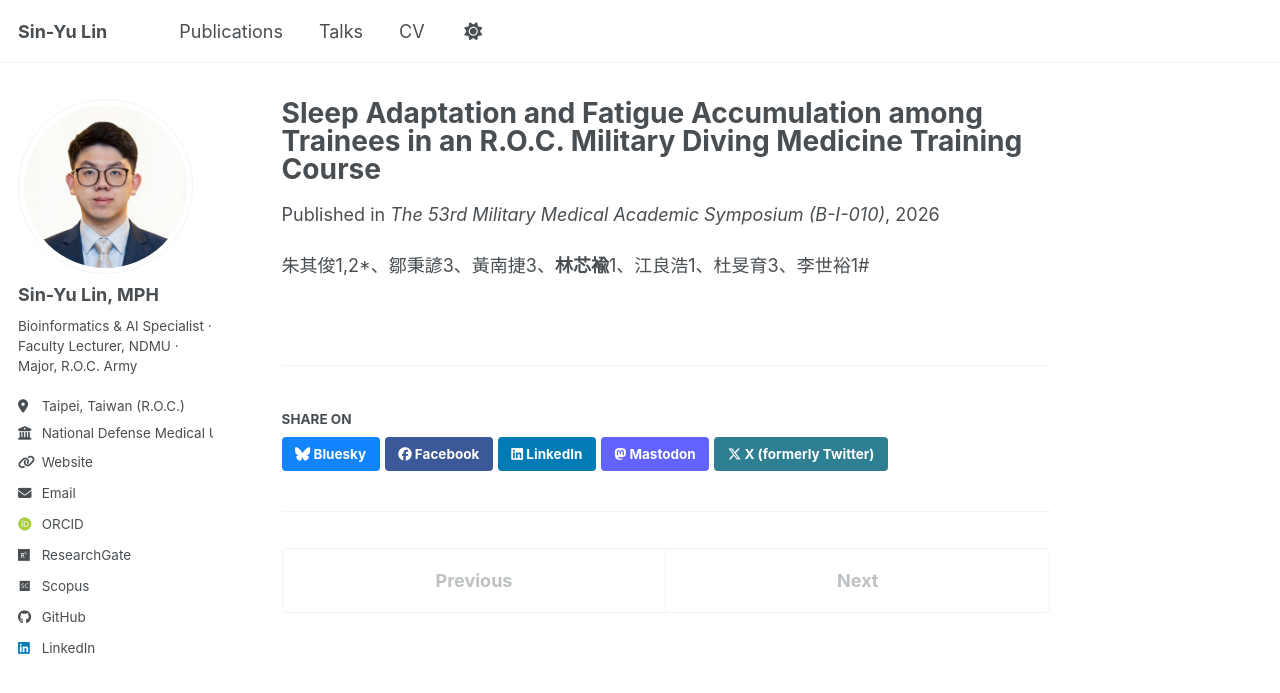
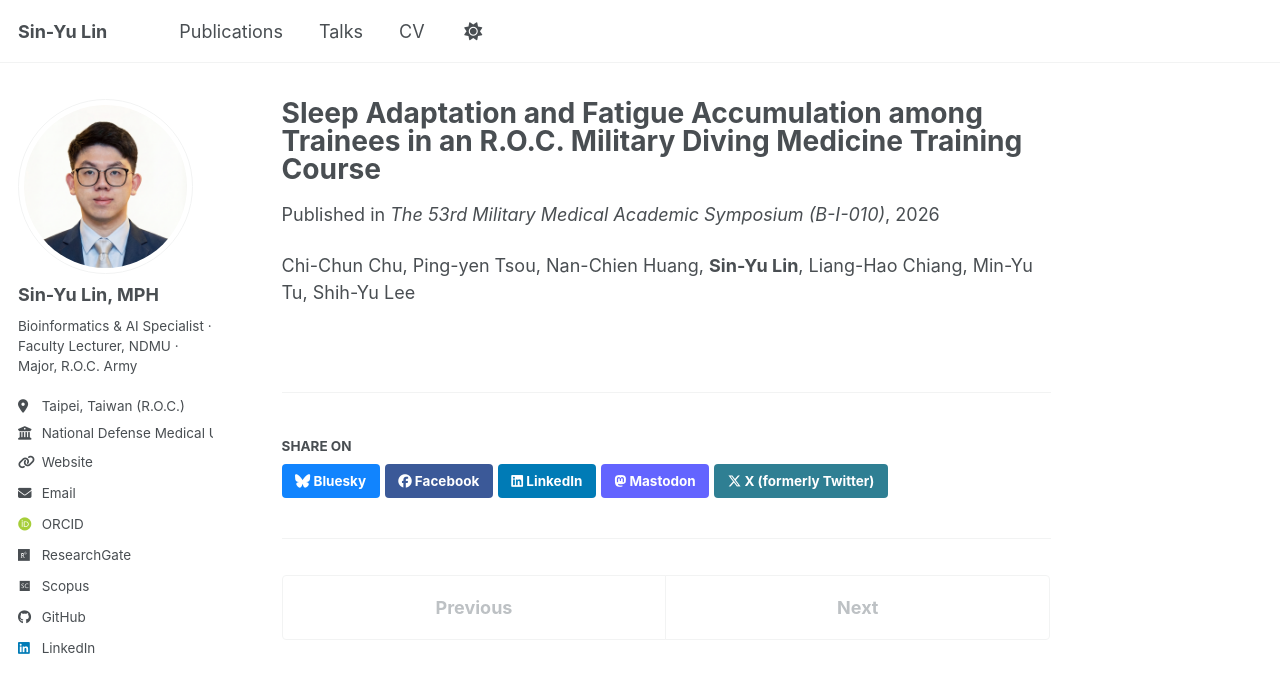
Before and after one commit to AlyionO3O3/AlyionO3O3.github.io, a Jekyll site: the page built from _publications/2026-10-01-53rd-symposium-2-b-i-010-diving-medicine-course.md, in a window 1280 px wide and 900 px high. Shown: the top 693 px of the window. Built offline with Jekyll 4.4.1, drawn with Linux system fonts in a browser that asks for light colours; some web fonts are replaced; a script bundle is joined from its source files by our own code; library files that are not in the unit come from our copies.

Commit message:
Romanize B-I-010 authors; unify Shih-Yu Lee and Liang-Hao Chiang
- B-I-010: replace Chinese author names with English names
- A-I-005, B-I-009: Shih-Yu Lin -> Shih-Yu Lee
- B-I-009: Liang-Hao Jiang -> Liang-Hao Chiang

Co-Authored-By: Claude Sonnet 5.5 <noreply@anthropic.com>

```diff
--- a/_publications/2026-10-01-53rd-symposium-2-b-i-010-diving-medicine-course.md
+++ b/_publications/2026-10-01-53rd-symposium-2-b-i-010-diving-medicine-course.md
@@ -4,8 +4,8 @@ collection: publications
 category: conferences
 permalink: /publication/2026-10-01-53rd-symposium-b-i-010
 excerpt: ''
-authors: '朱其俊1,2\*、鄒秉諺3、黃南捷3、**林芯褕**1、江良浩1、杜旻育3、李世裕1#'
+authors: 'Chi-Chun Chu, Ping-yen Tsou, Nan-Chien Huang, **Sin-Yu Lin**, Liang-Hao Chiang, Min-Yu Tu, Shih-Yu Lee'
 date: 2026-10-01
 venue: 'The 53rd Military Medical Academic Symposium (B-I-010)'
 ---
-朱其俊1,2\*、鄒秉諺3、黃南捷3、**林芯褕**1、江良浩1、杜旻育3、李世裕1#
+Chi-Chun Chu, Ping-yen Tsou, Nan-Chien Huang, **Sin-Yu Lin**, Liang-Hao Chiang, Min-Yu Tu, Shih-Yu Lee
```
Also changed, not shown: _publications/2026-10-01-53rd-symposium-3-b-i-009-diver-monitoring.md (+2 -2 lines), _publications/2026-10-01-53rd-symposium-5-a-i-005-hypobaric-hypoxia-ppg.md (+2 -2 lines).
